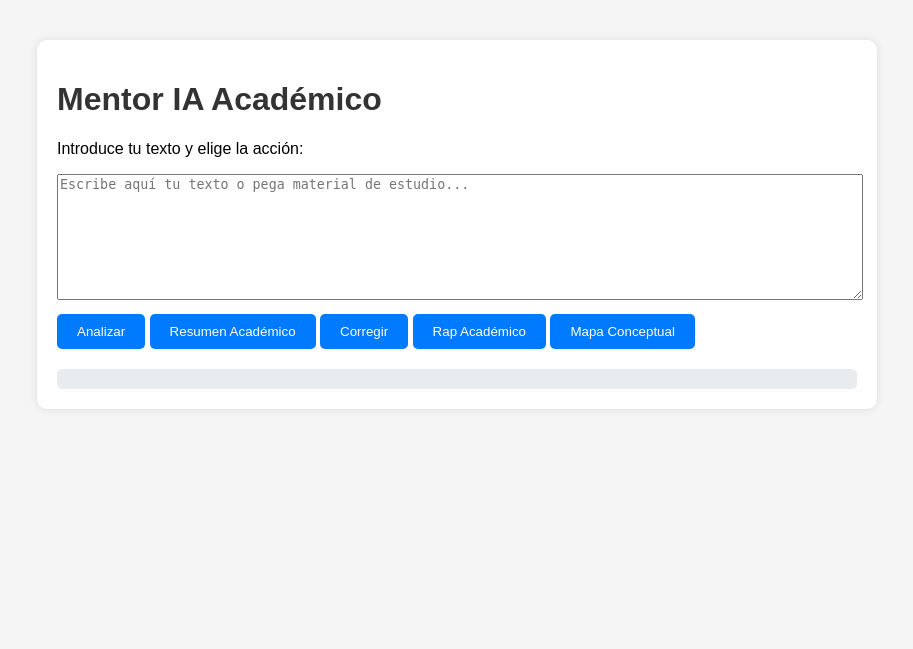
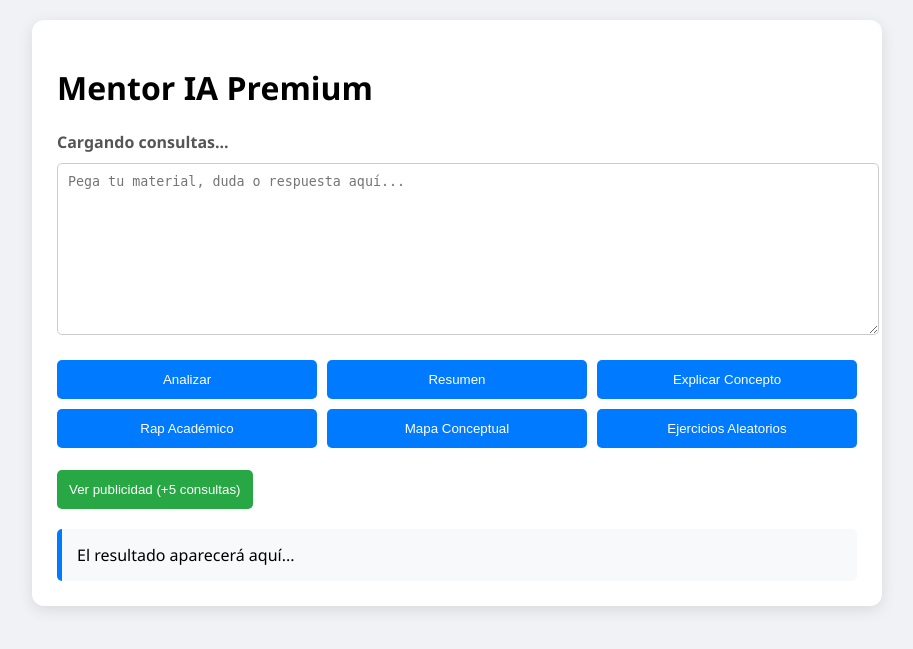
Before and after one commit to iaentrenador/mentor-academico, a Flask app: template templates/index.html in a window 1280 px wide. Shown: the top 649 px of the page, without its empty margins (183-1096 px from the left). Run offline with Flask 3, Linux system fonts and the light colour scheme; the template is opened without the code that fills it, so the values that code supplies are empty.

Commit message:
Update index.html for premium features and styling

```diff
--- a/templates/index.html
+++ b/templates/index.html
@@ -1,54 +1,71 @@
-<!-- /templates/index.html -->
 <!DOCTYPE html>
 <html lang="es">
 <head>
     <meta charset="UTF-8">
-    <title>Mentor IA Académico</title>
+    <title>Mentor IA Premium Académico</title>
     <style>
-        body { font-family: Arial, sans-serif; margin: 40px; background-color: #f5f5f5; }
-        h1 { color: #333; }
-        .container { max-width: 800px; margin: auto; background: #fff; padding: 20px; border-radius: 10px; box-shadow: 0 0 10px rgba(0,0,0,0.1); }
-        textarea { width: 100%; height: 120px; margin-bottom: 10px; }
-        button { padding: 10px 20px; background: #007bff; color: white; border: none; border-radius: 5px; cursor: pointer; }
+        body { font-family: 'Segoe UI', sans-serif; margin: 20px; background-color: #f0f2f5; }
+        .container { max-width: 800px; margin: auto; background: #fff; padding: 25px; border-radius: 12px; box-shadow: 0 4px 15px rgba(0,0,0,0.1); }
+        .controls { display: grid; grid-template-columns: repeat(3, 1fr); gap: 10px; margin-top: 10px; }
+        textarea { width: 100%; height: 150px; margin-bottom: 10px; padding: 10px; border: 1px solid #ccc; border-radius: 5px; }
+        button { padding: 12px; background: #007bff; color: white; border: none; border-radius: 5px; cursor: pointer; transition: 0.3s; }
         button:hover { background: #0056b3; }
-        #resultado { margin-top: 20px; white-space: pre-wrap; background: #e9ecef; padding: 10px; border-radius: 5px; }
+        .ad-btn { background: #28a745; }
+        #resultado { margin-top: 20px; white-space: pre-wrap; background: #f8f9fa; padding: 15px; border-radius: 5px; border-left: 5px solid #007bff; }
+        .status { font-weight: bold; color: #555; margin-bottom: 10px; }
     </style>
 </head>
 <body>
     <div class="container">
-        <h1>Mentor IA Académico</h1>
-        <p>Introduce tu texto y elige la acción:</p>
+        <h1>Mentor IA Premium</h1>
+        <div id="status" class="status">Cargando consultas...</div>
 
-        <textarea id="texto" placeholder="Escribe aquí tu texto o pega material de estudio..."></textarea>
+        <textarea id="texto" placeholder="Pega tu material, duda o respuesta aquí..."></textarea>
+
+        <div class="controls">
+            <button onclick="enviar('analizar')">Analizar</button>
+            <button onclick="enviar('resumen')">Resumen</button>
+            <button onclick="enviar('explicar')">Explicar Concepto</button>
+            <button onclick="enviar('rap')">Rap Académico</button>
+            <button onclick="enviar('mapa_conceptual')">Mapa Conceptual</button>
+            <button onclick="enviar('aleatorio')">Ejercicios Aleatorios</button>
+        </div>
         <br>
+        <button class="ad-btn" onclick="verPublicidad()">Ver publicidad (+5 consultas)</button>
 
-        <button onclick="analizar()">Analizar</button>
-        <button onclick="resumen()">Resumen Académico</button>
-        <button onclick="corregir()">Corregir</button>
-        <button onclick="rap()">Rap Académico</button>
-        <button onclick="mapa()">Mapa Conceptual</button>
-
-        <div id="resultado"></div>
+        <div id="resultado">El resultado aparecerá aquí...</div>
     </div>
 
     <script>
-        async function enviar(endpoint, extra={}) {
+        // Cargar estado inicial
+        async function cargarEstado() {
+            const res = await fetch('/estado_usuario'); // Deberías añadir esta ruta en app.py
+            const data = await res.json();
+            document.getElementById('status').innerText = `Consultas usadas: ${data.consultas_usadas} | Tipo: ${data.tipo_usuario}`;
+        }
+
+        async function enviar(tarea) {
             const texto = document.getElementById('texto').value;
-            const body = { texto, ...extra };
-            const res = await fetch(`/${endpoint}`, {
+            const res = await fetch(`/${tarea}`, {
                 method: 'POST',
                 headers: { 'Content-Type': 'application/json' },
-                body: JSON.stringify(body)
+                body: JSON.stringify({ texto })
             });
             const data = await res.json();
-            document.getElementById('resultado').innerText = data.resultado || JSON.stringify(data);
+            if(data.error) alert(data.error);
+            else document.getElementById('resultado').innerText = data.resultado;
+            cargarEstado();
         }
 
-        function analizar() { enviar('analizar'); }
-        function resumen() { enviar('resumen'); }
-        function corregir() { enviar('corregir', { respuesta: '' }); }
-        function rap() { enviar('rap'); }
-        function mapa() { enviar('mapa'); }
+        async function verPublicidad() {
+            const res = await fetch('/confirmar_publicidad', { method: 'POST' });
+            if(res.ok) {
+                alert("¡Publicidad confirmada! Tienes 5 consultas extra.");
+                cargarEstado();
+            }
+        }
+
+        cargarEstado();
     </script>
 </body>
 </html>
```
